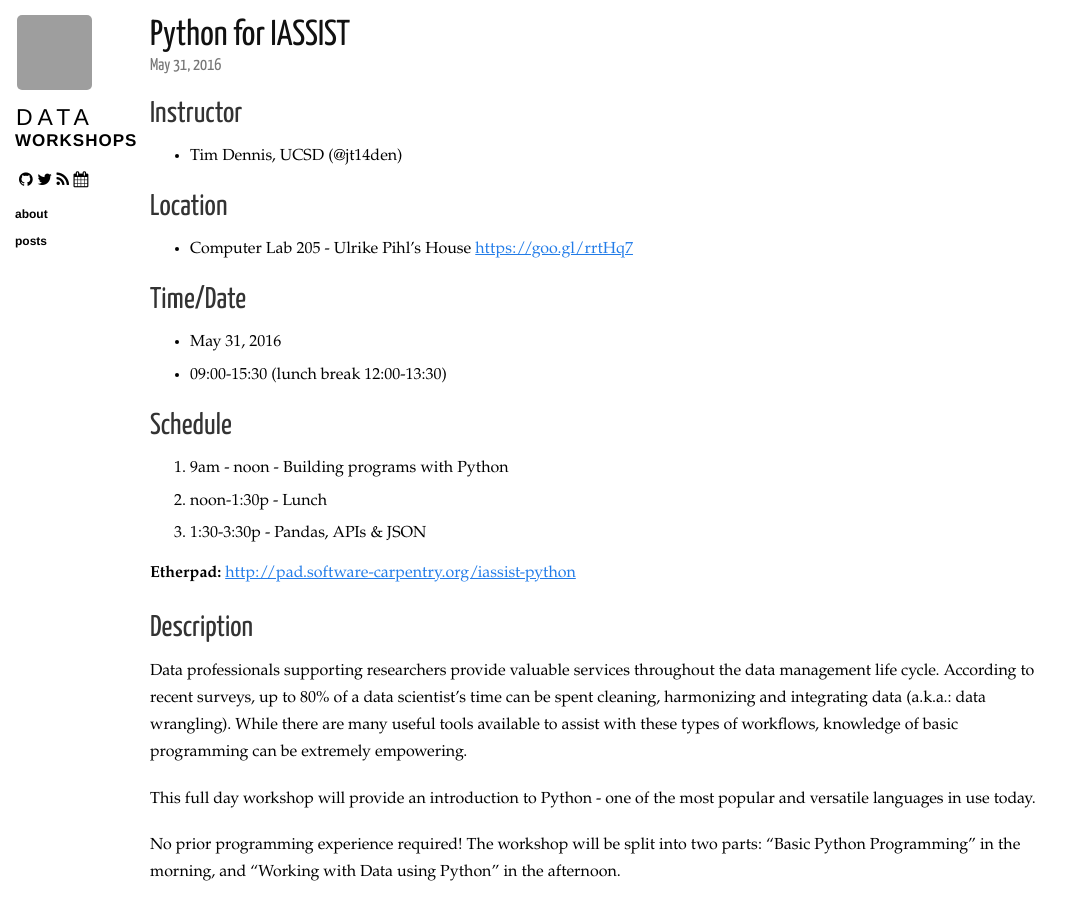
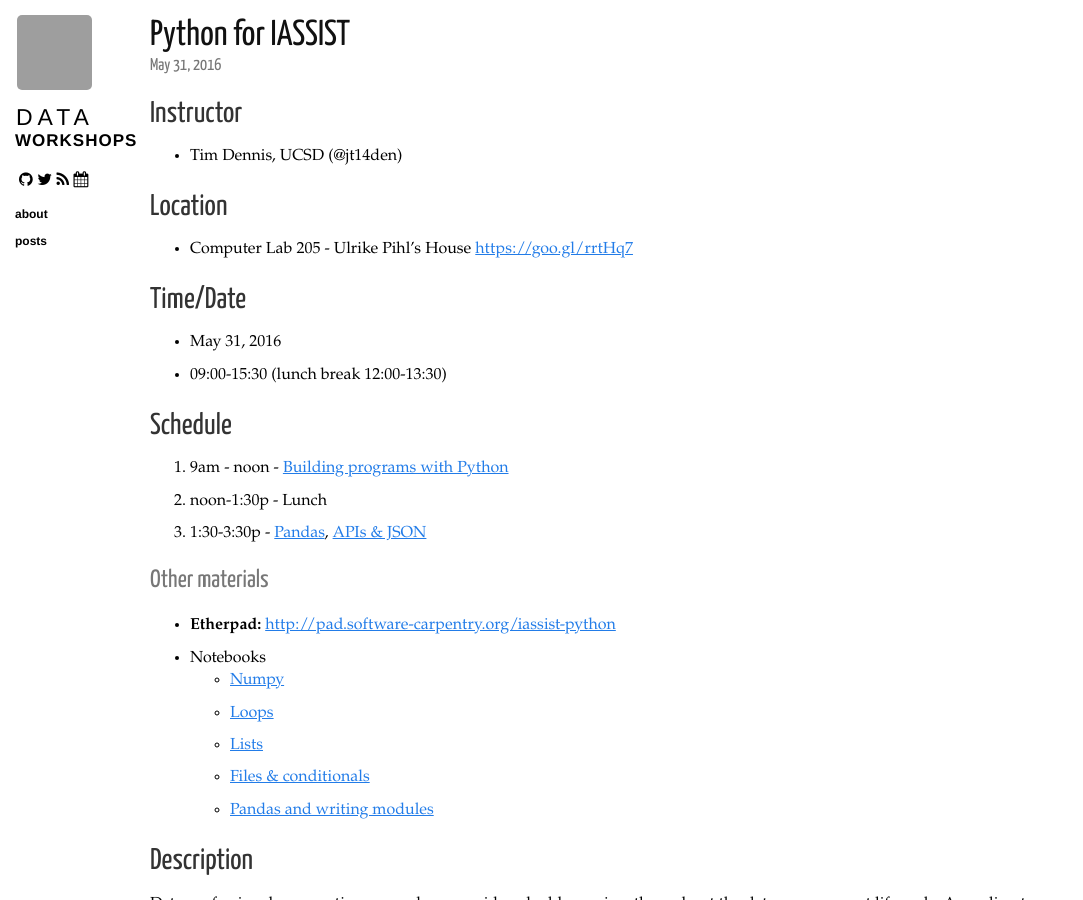
Before and after one commit to ucsdlib/workshops, a Jekyll site: the page built from _posts/2016-05-31-iassist-python.markdown, in a window 1280 px wide and 900 px high. Shown: the whole window, without its empty margins (0-1083 px from the left). Built offline with Jekyll 4.4.1, drawn with Linux system fonts in a browser that asks for light colours; nearby versions of some CDN libraries; grey boxes are pictures that could not be loaded.

Commit message:
adding notebooks

```diff
--- a/_posts/2016-05-31-iassist-python.markdown
+++ b/_posts/2016-05-31-iassist-python.markdown
@@ -19,11 +19,19 @@ category: post data python
 
 ## Schedule
 
-1. 9am - noon - Building programs with Python
+1. 9am - noon - [Building programs with Python](http://swcarpentry.github.io/python-novice-inflammation/)
 2. noon-1:30p - Lunch
-3. 1:30-3:30p - Pandas, APIs & JSON
+3. 1:30-3:30p - [Pandas](http://bids.github.io/2015-06-04-berkeley/intermediate-python/02-modularization-documentation.html), [APIs & JSON](https://github.com/rochelleterman/scrape-interwebz/blob/master/1_APIs/3_api_workbook.ipynb)
 
-**Etherpad:** <http://pad.software-carpentry.org/iassist-python>
+### Other materials
+
+* **Etherpad:** <http://pad.software-carpentry.org/iassist-python>
+* Notebooks
+  * [Numpy](https://github.com/ucsdlib/python-novice-inflammation/blob/gh-pages/1-intro-to-numpy.ipynb)
+  * [Loops](https://github.com/ucsdlib/python-novice-inflammation/blob/gh-pages/loops.ipynb)
+  * [Lists](https://github.com/ucsdlib/python-novice-inflammation/blob/gh-pages/lists.ipynb)
+  * [Files & conditionals](https://github.com/ucsdlib/python-novice-inflammation/blob/gh-pages/files%20%26%20conditionals.ipynb)
+  * [Pandas and writing modules](https://github.com/ucsdlib/python-novice-inflammation/blob/gh-pages/Analyzing%20Mosquito%20Data.md)
 
 ## Description
 
```
